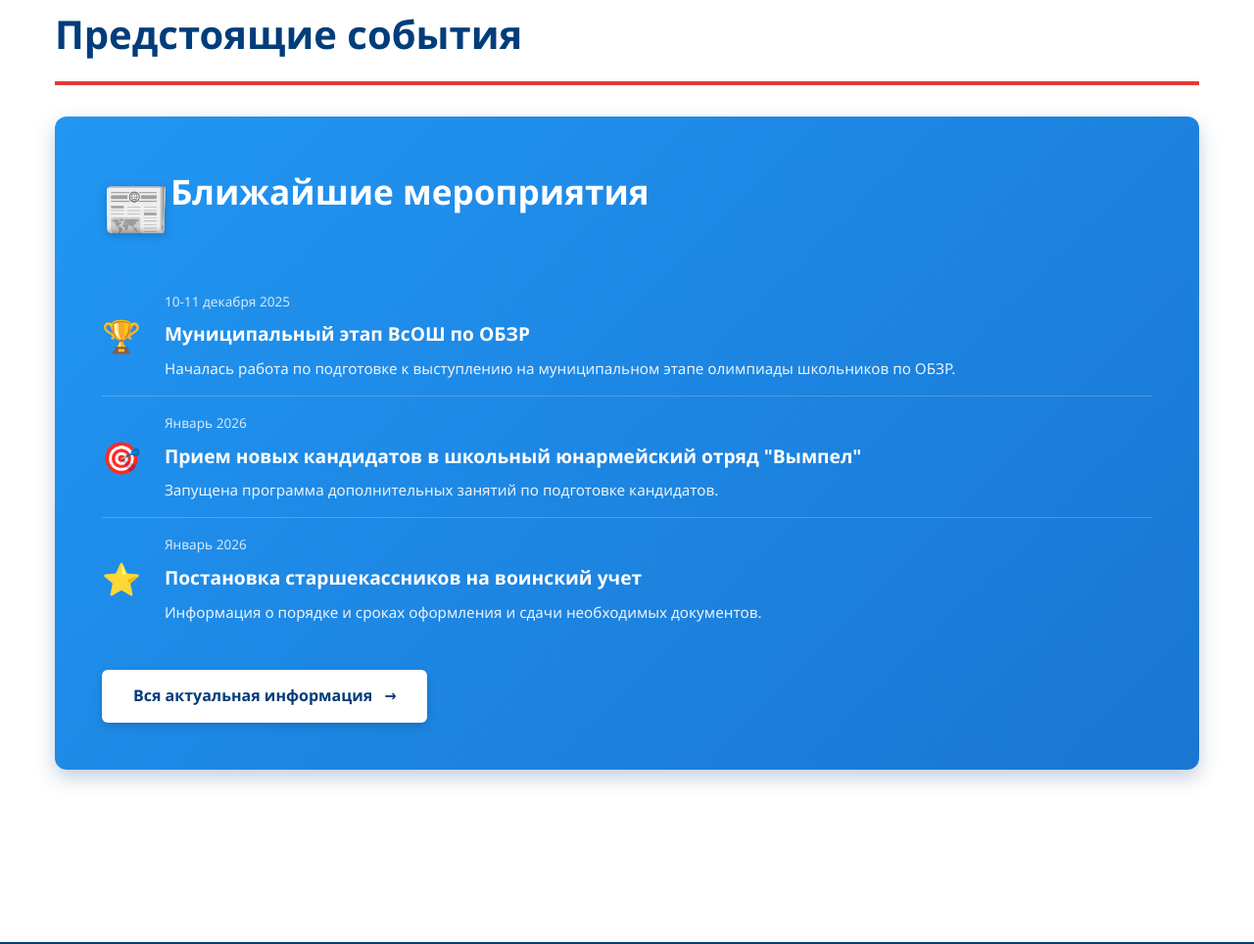
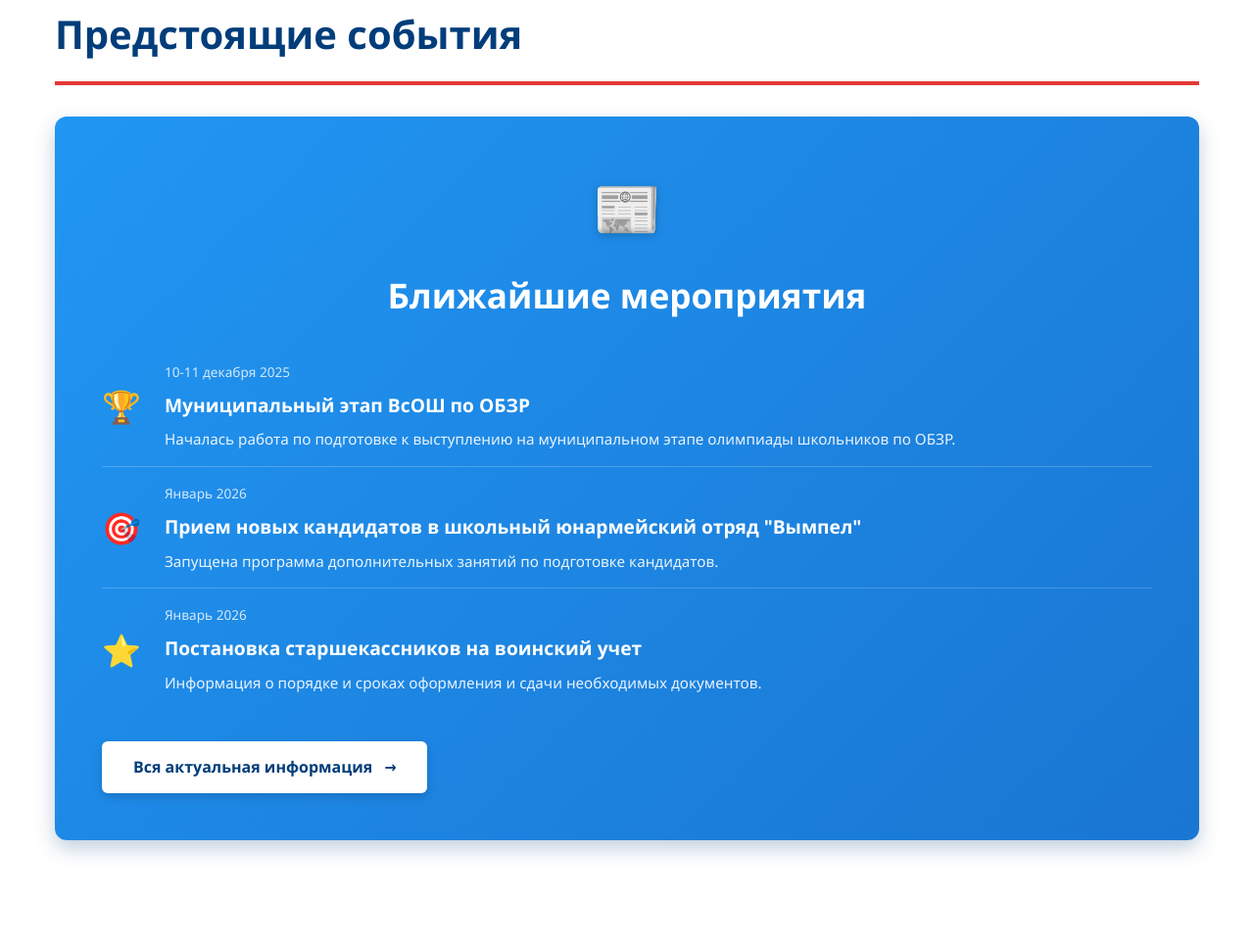
Before and after one commit to OBZR77/sayt_obzr, a plain HTML site: page index.html in a window 1280 px wide. Shown: the part 2546-3510 px from the top of the page at 98% size. Drawn offline with Linux system fonts and the light colour scheme.

Commit message:
Update index.html

```diff
--- a/index.html
+++ b/index.html
@@ -676,23 +676,20 @@ section h2 {
             box-shadow: 0 8px 20px rgba(0, 61, 122, 0.25);
             margin-top: 2rem;
         }
-
         .news-summary h3 {
     font-size: 2.2rem;
     margin-bottom: 1.5rem;
     color: white;
     font-weight: 700;
-            display: flex;          ← УДАЛИТЬ
-            align-items: center;    ← УДАЛИТЬ
-            gap: 0.75rem;           ← УДАЛИТЬ
-        }
-
+    text-align: center;
+}
 /* ЭМОДЗИ ПЕРЕД ЗАГОЛОВКОМ НОВОСТЕЙ */
 .news-summary h3::before {
     content: '📰';
     font-size: 3.5rem;
     filter: drop-shadow(0 2px 4px rgba(0,0,0,0.2));
-    text-align: left;  /* ← ДОБАВЬТЕ ЭТУ СТРОКУ */
+    display: block;
+    margin-bottom: 1rem;    /* Увеличьте до 1.5rem если нужно больше расстояния */
 }
 
         .news-summary-list {
```
Lines whose indentation alone changed are shown as unchanged.
